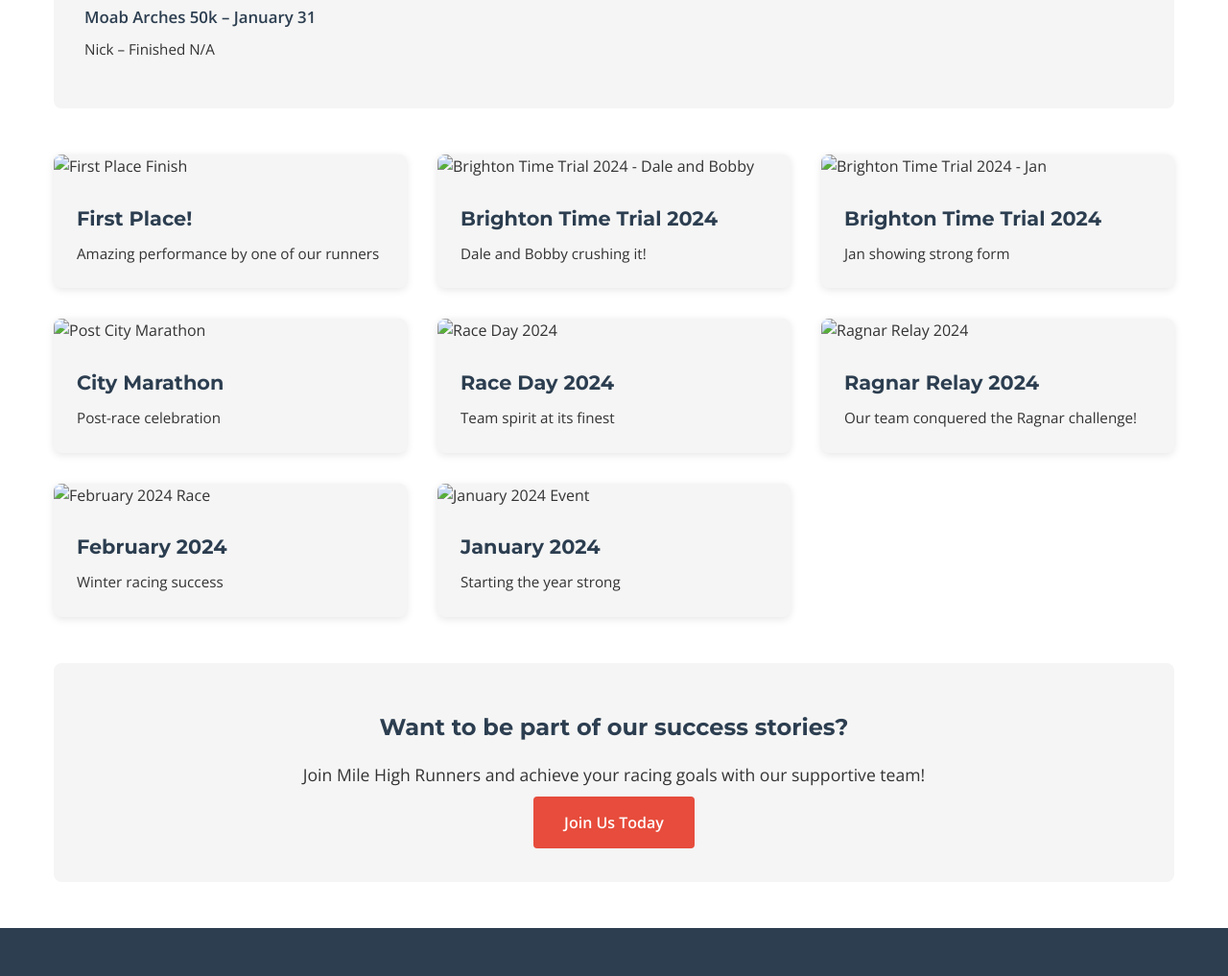
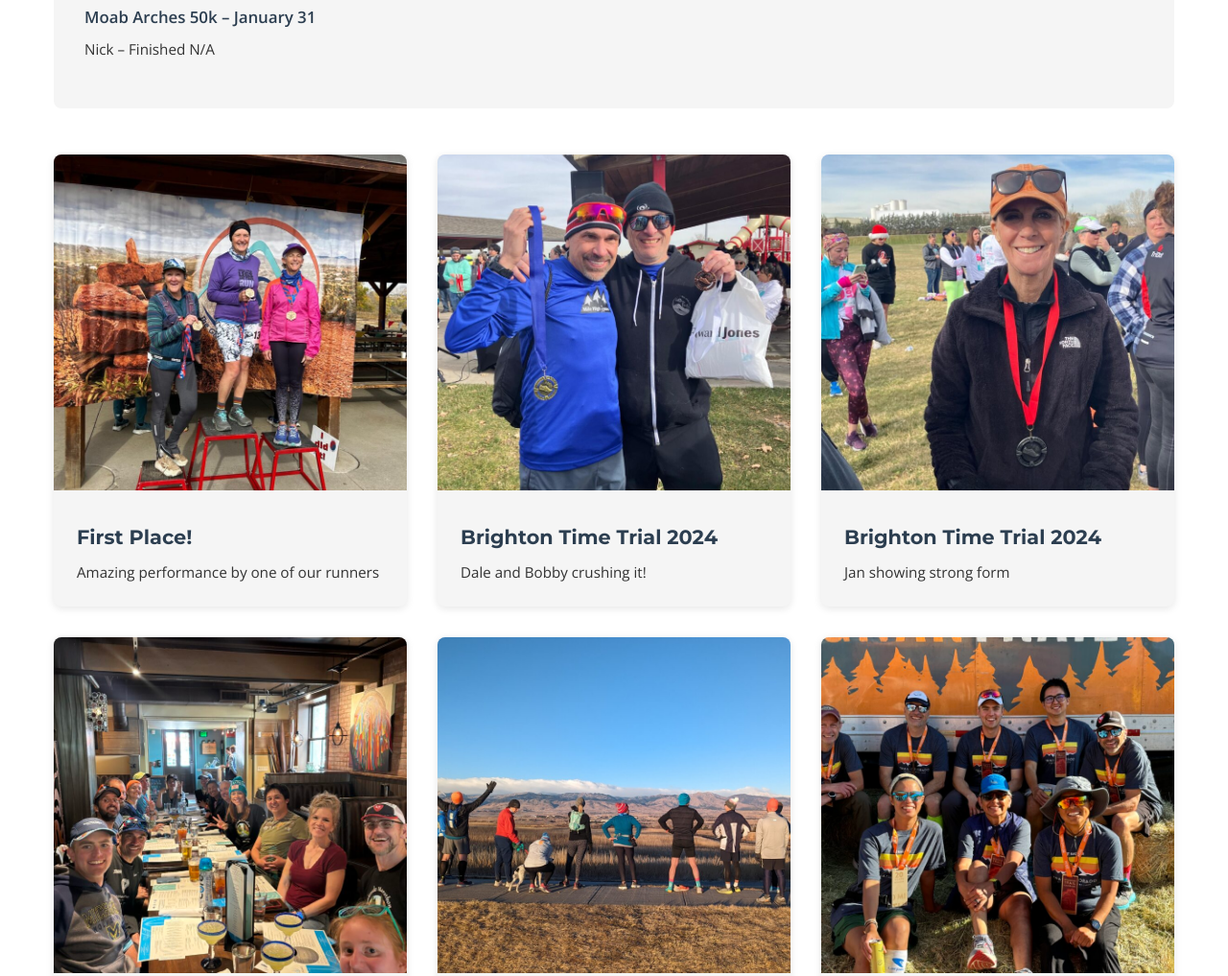
Before and after one commit to daudt/mhr-website, a plain HTML site: page race-results.html in a window 1280 px wide. Shown: the part 590-1607 px from the top of the page at 96% size. Drawn offline with nearby package versions, Linux system fonts and the light colour scheme.

Commit message:
Fix broken gallery images on race results page
Update image paths from images/ to images/gallery/ to match
the new location of the gallery images.

Co-Authored-By: Claude Opus 4.5 <noreply@anthropic.com>

```diff
--- a/race-results.html
+++ b/race-results.html
@@ -95,7 +95,7 @@
 
                 <div class="results-gallery">
                     <div class="result-card">
-                        <img src="images/1st-place-768x1024.jpg" alt="First Place Finish">
+                        <img src="images/gallery/1st-place-768x1024.jpg" alt="First Place Finish">
                         <div class="result-info">
                             <h3>First Place!</h3>
                             <p>Amazing performance by one of our runners</p>
@@ -103,7 +103,7 @@
                     </div>
 
                     <div class="result-card">
-                        <img src="images/Brighton-TT-2024-Dale-Bobby-768x1024.jpg"
+                        <img src="images/gallery/Brighton-TT-2024-Dale-Bobby-768x1024.jpg"
                             alt="Brighton Time Trial 2024 - Dale and Bobby">
                         <div class="result-info">
                             <h3>Brighton Time Trial 2024</h3>
@@ -112,7 +112,7 @@
                     </div>
 
                     <div class="result-card">
-                        <img src="images/Brighton-TT-2024-Jan-768x1024.jpg" alt="Brighton Time Trial 2024 - Jan">
+                        <img src="images/gallery/Brighton-TT-2024-Jan-768x1024.jpg" alt="Brighton Time Trial 2024 - Jan">
                         <div class="result-info">
                             <h3>Brighton Time Trial 2024</h3>
                             <p>Jan showing strong form</p>
@@ -120,7 +120,7 @@
                     </div>
 
                     <div class="result-card">
-                        <img src="images/Post-CM-768x1024.jpg" alt="Post City Marathon">
+                        <img src="images/gallery/Post-CM-768x1024.jpg" alt="Post City Marathon">
                         <div class="result-info">
                             <h3>City Marathon</h3>
                             <p>Post-race celebration</p>
@@ -128,7 +128,7 @@
                     </div>
 
                     <div class="result-card">
-                        <img src="images/PXL_20240106_145308906-1024x824.jpg" alt="Race Day 2024">
+                        <img src="images/gallery/PXL_20240106_145308906-1024x824.jpg" alt="Race Day 2024">
                         <div class="result-info">
                             <h3>Race Day 2024</h3>
                             <p>Team spirit at its finest</p>
@@ -136,7 +136,7 @@
                     </div>
 
                     <div class="result-card">
-                        <img src="images/Ragnar-2024-1024x768.jpg" alt="Ragnar Relay 2024">
+                        <img src="images/gallery/Ragnar-2024-1024x768.jpg" alt="Ragnar Relay 2024">
                         <div class="result-info">
                             <h3>Ragnar Relay 2024</h3>
                             <p>Our team conquered the Ragnar challenge!</p>
@@ -144,7 +144,7 @@
                     </div>
 
                     <div class="result-card">
-                        <img src="images/PHOTO-2024-02-04-11-29-00-576x1024.jpg" alt="February 2024 Race">
+                        <img src="images/gallery/PHOTO-2024-02-04-11-29-00-576x1024.jpg" alt="February 2024 Race">
                         <div class="result-info">
                             <h3>February 2024</h3>
                             <p>Winter racing success</p>
@@ -152,7 +152,7 @@
                     </div>
 
                     <div class="result-card">
-                        <img src="images/PHOTO-2024-01-06-09-16-14.jpg" alt="January 2024 Event">
+                        <img src="images/gallery/PHOTO-2024-01-06-09-16-14.jpg" alt="January 2024 Event">
                         <div class="result-info">
                             <h3>January 2024</h3>
                             <p>Starting the year strong</p>
```
